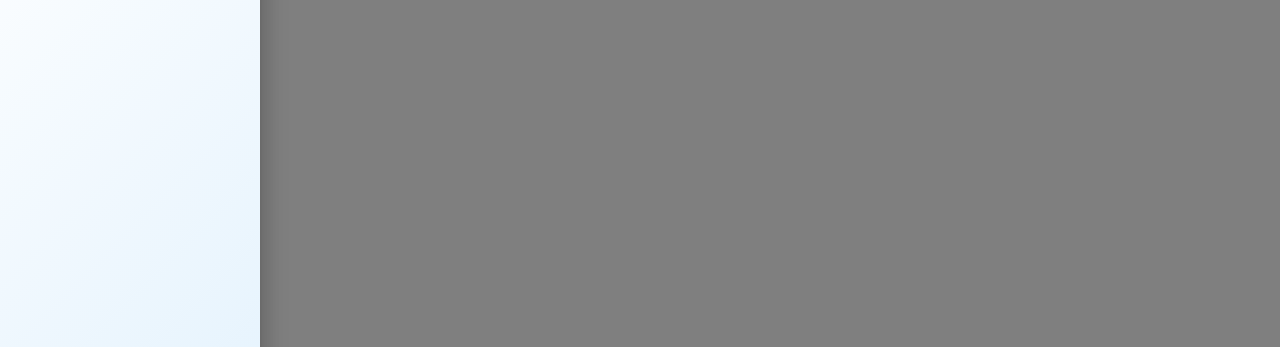
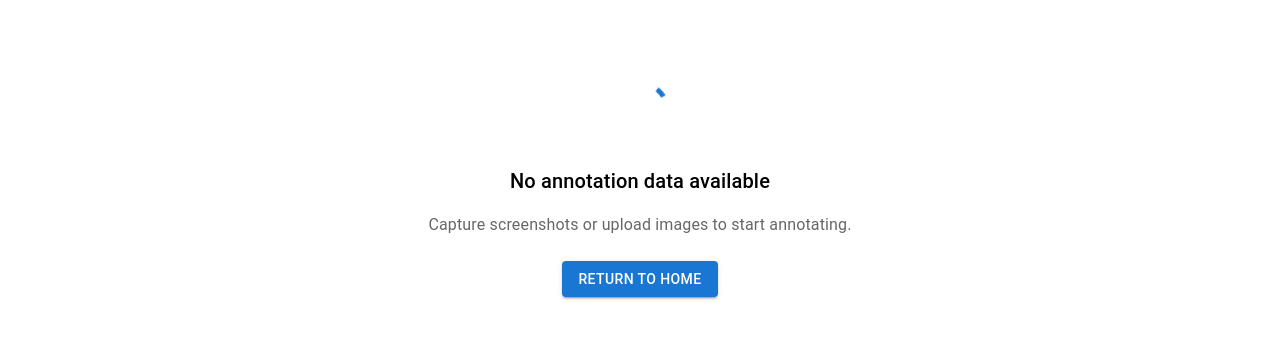
Before and after one commit to maniotrix/offline-ai-assistant, a React (Vite) app in the folder karna-react-frontend/: page /editor in a window 1280 px wide. Shown: the part 243-590 px from the top of the page. Built offline with nearby package versions, Linux system fonts and the light colour scheme; no server answers.

Commit message:
Update BboxEditor.tsx

```diff
--- a/karna-react-frontend/src/components/Editor/BboxEditor.tsx
+++ b/karna-react-frontend/src/components/Editor/BboxEditor.tsx
@@ -1,5 +1,5 @@
 import React, { useEffect, useCallback, useRef } from "react";
-import { Box } from "@mui/material";
+import { Box, CircularProgress, Typography, Button } from "@mui/material";
 import { useNavigate } from "react-router-dom";
 import CanvasEditor from "./CanvasEditor/CanvasEditor";
 import ClassSelector from "./ClassSelector/ClassSelector";
@@ -9,7 +9,7 @@ import useScreenCaptureStore from "../../stores/screenCaptureStore";
 import { websocketService } from "../../api/websocket";
 
 const BboxEditor: React.FC = () => {
-  const { currentImageId, images } = useVisionDetectStore();
+  const { currentImageId, images, isProcessing } = useVisionDetectStore();
   const { captureResult } = useScreenCaptureStore();
   const navigate = useNavigate();
 
@@ -60,6 +60,43 @@ const BboxEditor: React.FC = () => {
   const currentImage = currentImageId ? images[currentImageId] : null;
   const imageUrl = currentImage?.croppedImage ? URL.createObjectURL(new Blob([currentImage.croppedImage], { type: 'image/png' })) : null;
 
+  // If no data is available, show loading state
+  if (Object.keys(images).length === 0) {
+    return (
+      <Box sx={{ display: "flex", flexDirection: "column", height: "100vh" }}>
+        <Header imageUrl={null} onCancel={handleCancel} />
+        <Box
+          sx={{
+            display: 'flex',
+            flexDirection: 'column',
+            justifyContent: 'center',
+            alignItems: 'center',
+            height: '100%',
+            width: '100%',
+            padding: 4,
+            marginTop: "64px"
+          }}
+        >
+          <CircularProgress size={60} sx={{ mb: 3 }} />
+          <Typography variant="h6" sx={{ mb: 2 }}>
+            No annotation data available
+          </Typography>
+          <Typography variant="body1" color="text.secondary" sx={{ mb: 3, textAlign: 'center' }}>
+            Capture screenshots or upload images to start annotating.
+          </Typography>
+          <Button
+            variant="contained"
+            color="primary"
+            onClick={handleCancel}
+          >
+            Return to Home
+          </Button>
+        </Box>
+      </Box>
+    );
+  }
+
+  // Render the editor when data is available
   return (
     <Box sx={{ display: "flex", flexDirection: "column", height: "100vh" }}>
       <Header imageUrl={imageUrl} onCancel={handleCancel} />
```
